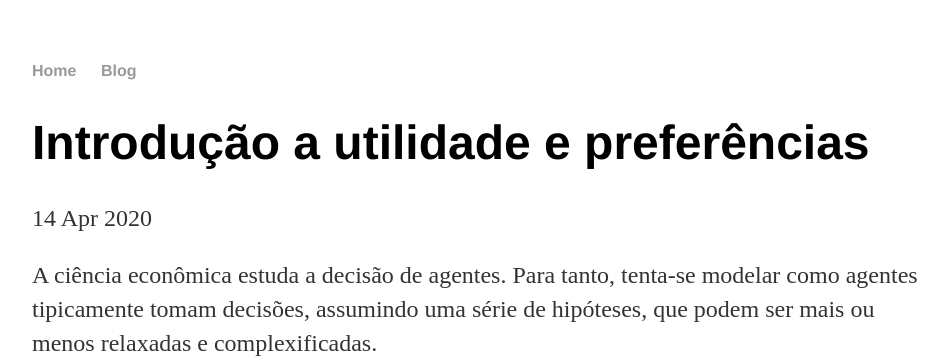
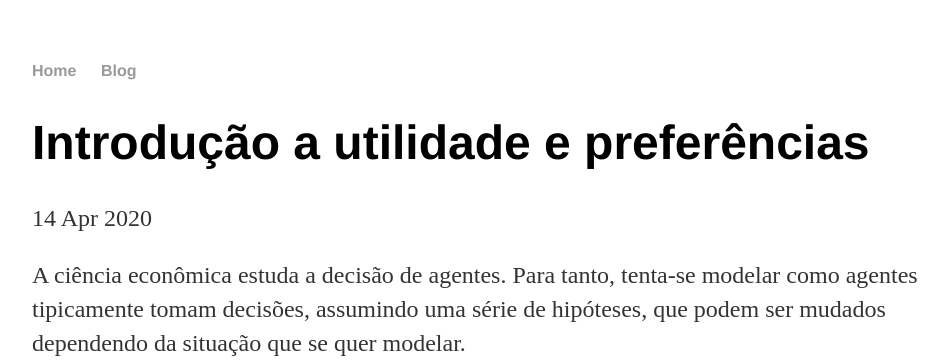
Before and after one commit to t6aguirre/old-blog, a Jekyll site: the page built from _posts/2020-04-14-utilidade.md, in a window 1280 px wide and 900 px high, cut to the strip 0-360 px from the top of the window. Shown: the whole strip, without its empty margins (160-1108 px from the left). Built offline with Jekyll 4.4.1, drawn with Linux system fonts in a browser that asks for light colours.

Commit message:
Update 2020-04-14-utilidade.md

```diff
--- a/_posts/2020-04-14-utilidade.md
+++ b/_posts/2020-04-14-utilidade.md
@@ -4,7 +4,7 @@ title: "Introdução a utilidade e preferências"
 date: 2020-4-14
 ---
 
-A ciência econômica estuda a decisão de agentes. Para tanto, tenta-se modelar como agentes tipicamente tomam decisões, assumindo uma série de hipóteses, que podem ser mais ou menos relaxadas e complexificadas.
+A ciência econômica estuda a decisão de agentes. Para tanto, tenta-se modelar como agentes tipicamente tomam decisões, assumindo uma série de hipóteses, que podem ser mudados dependendo da situação que se quer modelar.
 
 Quando um agente tem a opção de escolher entre duas opções, <img src="https://tex.s2cms.ru/svg/A" alt="A" /> e <img src="https://tex.s2cms.ru/svg/B" alt="B" />, e ele escolhe <img src="https://tex.s2cms.ru/svg/B" alt="B" /> em vez de <img src="https://tex.s2cms.ru/svg/A" alt="A" />, dizemos que ele prefere <img src="https://tex.s2cms.ru/svg/B" alt="B" /> a <img src="https://tex.s2cms.ru/svg/A" alt="A" />. Matematicamente, denotamos:
 <img src="https://tex.s2cms.ru/svg/%20A%20%5Cprec%20B" alt=" A \prec B" />
```
